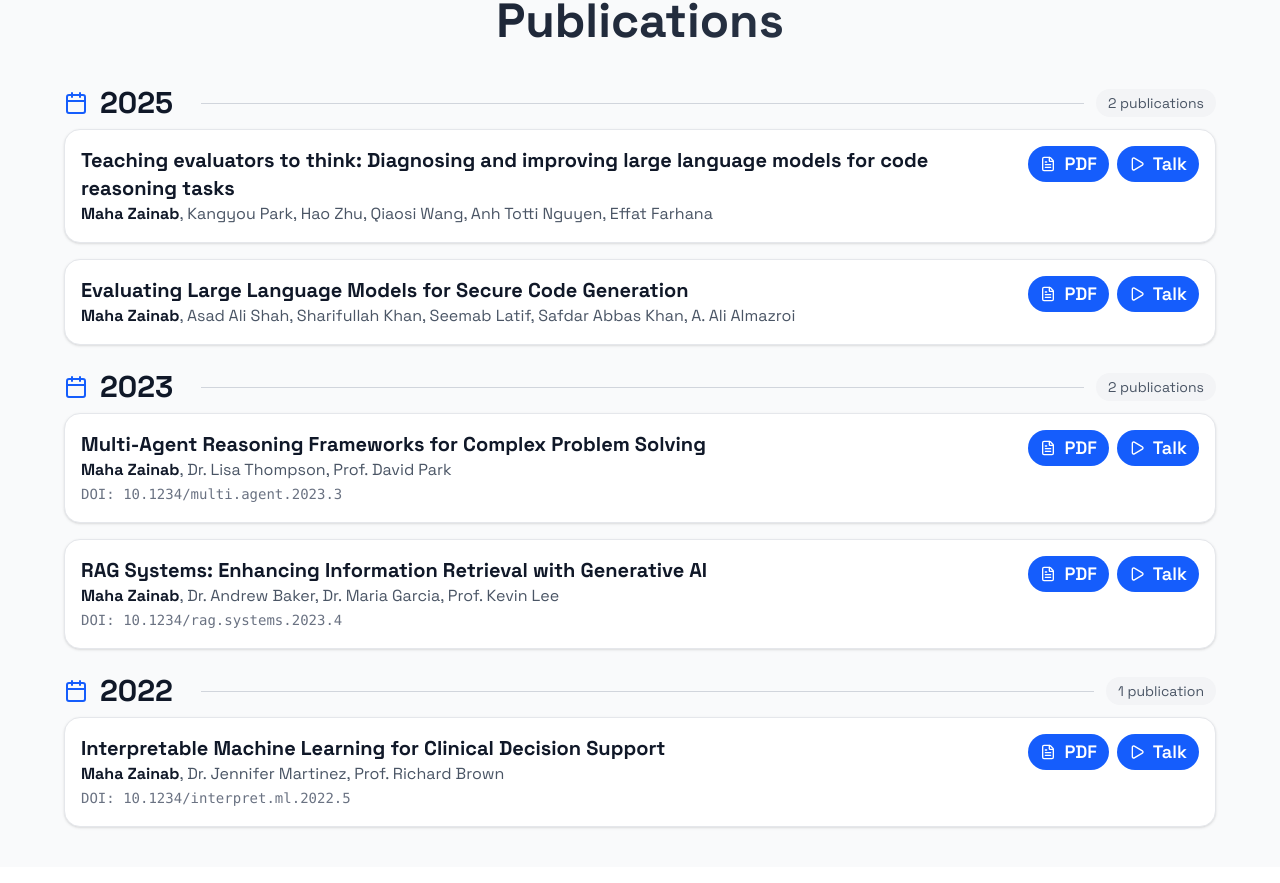
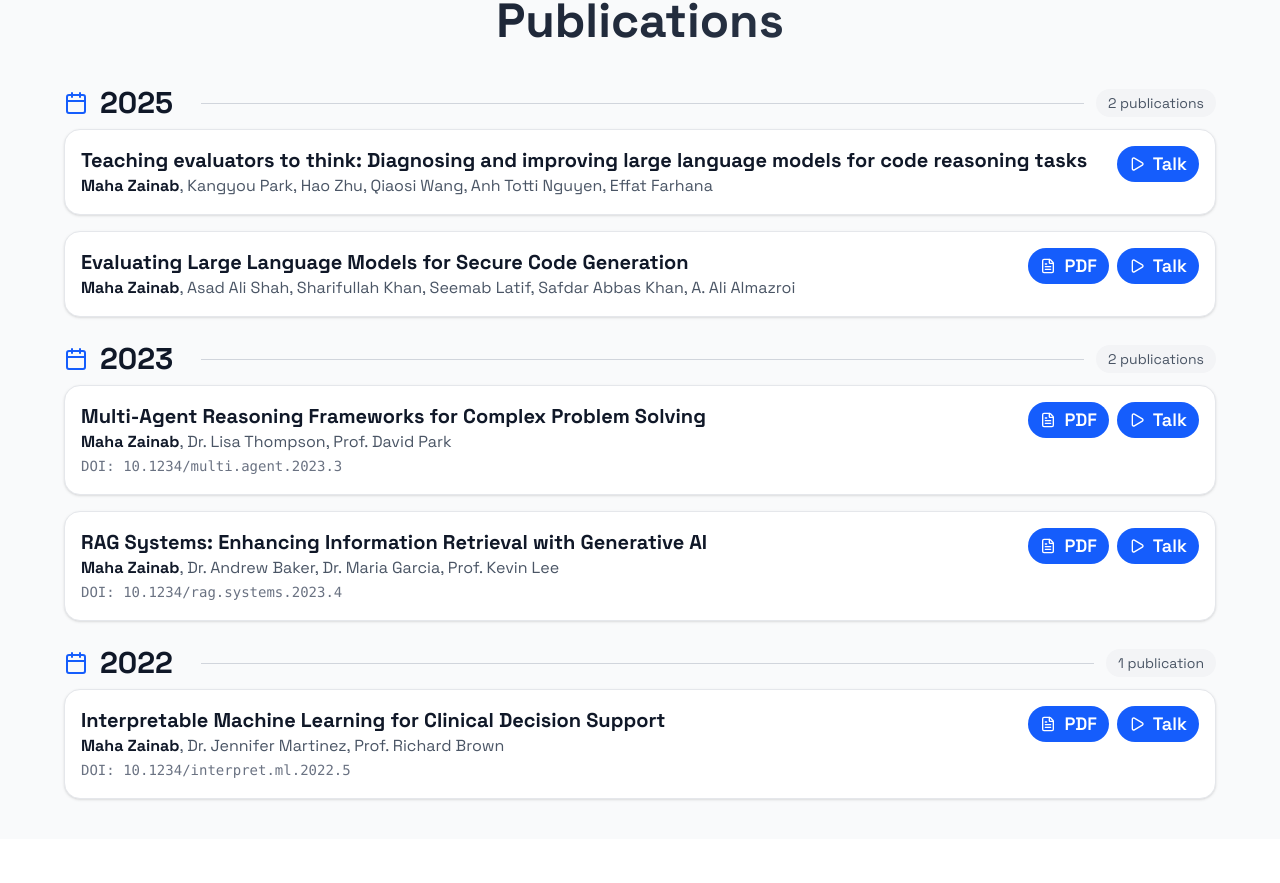
Before and after one commit to MahaZainab/MahaZainab.github.io, a React (Vite) app: page / in a window 1280 px wide. Shown: the part 1010-1893 px from the top of the page. Built offline with nearby package versions, Linux system fonts and the light colour scheme.

Commit message:
Auto commit on save

```diff
--- a/src/data/content.ts
+++ b/src/data/content.ts
@@ -58,7 +58,7 @@ export const publications: Publication[] = [
     title:
       "Teaching evaluators to think: Diagnosing and improving large language models for code reasoning tasks",
     authors: ["Maha Zainab", "Kangyou Park", "Hao Zhu", "Qiaosi Wang", "Anh Totti Nguyen", "Effat Farhana"],
-    pdfLink: "/publications/neural-networks-healthcare.pdf",
+    pdfLink: "",
     talkLink: "/talks/neural-networks-healthcare",
     year: "2025",
     doi: "",
```
